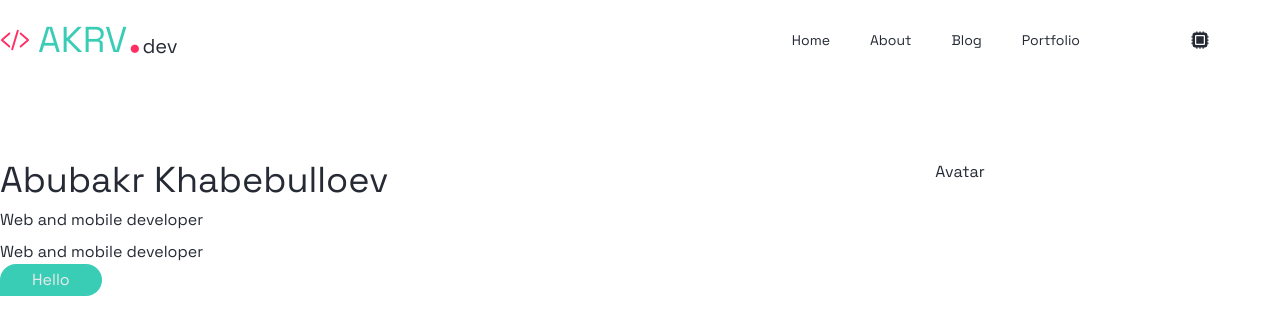
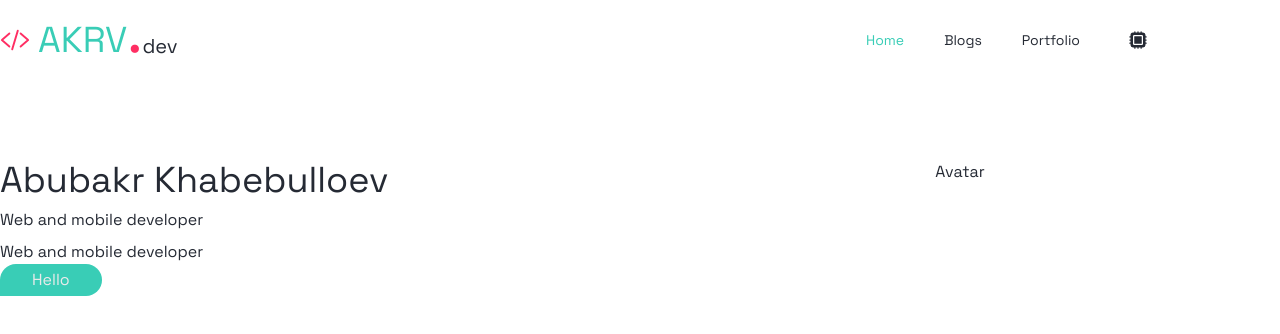
Before and after one commit to akrv7591/portfolio-web, a React (Create React App) app: page / in a window 1280 px wide. Shown: the top 334 px of the page. Built offline with nearby package versions, Linux system fonts and the light colour scheme.

Commit message:
Routes updated

```diff
--- a/src/components/IconButton.tsx
+++ b/src/components/IconButton.tsx
@@ -8,7 +8,7 @@ const IconButton = ({ children, ...divAttributes }: Props) => {
   return (
     <div
       {...divAttributes}
-      className="rounded-full hover:bg-opacity-10 hover:bg-slate-500 cursor-pointer p-2  flex items-center justify-center overflow-hidden focus-visible:bg-red-700"
+      className="rounded-full min-w-3 hover:bg-opacity-10 hover:bg-slate-500 cursor-pointer w-9 h-9  flex items-center justify-center overflow-hidden focus-visible:bg-red-700"
     >
       {children}
     </div>
--- a/src/components/Navigation.tsx
+++ b/src/components/Navigation.tsx
@@ -16,7 +16,7 @@ const Navigation = () => {
           <NavLink
             key={navigation.id}
             to={navigation.to}
-            className={(isActive) => (isActive ? "nav-link text-primary" : "nav-link")}
+            className={({ isActive }) => (isActive ? "nav-link active" : "nav-link")}
           >
             {navigation.label}
           </NavLink>
--- a/src/constants/navigation.ts
+++ b/src/constants/navigation.ts
@@ -4,15 +4,15 @@ export const navigationList = [
     label: "Home",
     to: "/",
   },
-  {
-    id: 2,
-    label: "About",
-    to: "/about",
-  },
+  // {
+  //   id: 2,
+  //   label: "About",
+  //   to: "/about",
+  // },
   {
     id: 3,
-    label: "Blog",
-    to: "/blog",
+    label: "Blogs",
+    to: "/blogs",
   },
   {
     id: 4,
--- a/src/index.css
+++ b/src/index.css
@@ -37,6 +37,10 @@ html.dark {
   @apply dark:text-secondary hover:dark:text-primary;
 }
 
+.nav-link.active {
+  @apply text-primary;
+}
+
 .nav-link::after {
   content: "";
   height: 2px;
--- a/src/routers/ProtectedRouter.tsx
+++ b/src/routers/ProtectedRouter.tsx
@@ -1,6 +1,6 @@
 import { Route, Routes } from "react-router-dom";
-import Home from "../views/Home";
-import NotFound from "../views/NotFound";
+import Home from "../views/public/Home";
+import NotFound from "../views/common/NotFound";
 
 const ProtectedRouter = () => {
   return (
--- a/src/routers/PublicRouter.tsx
+++ b/src/routers/PublicRouter.tsx
@@ -1,11 +1,12 @@
-import { Route, Routes } from "react-router-dom";
-import Home from "../views/Home";
+import { Outlet } from "react-router-dom";
+import Header from "../components/Header";
 
 const PublicRouter = () => {
   return (
-    <Routes>
-      <Route index element={<Home />} />
-    </Routes>
+    <div>
+      <Header />
+      <Outlet />
+    </div>
   );
 };
 
--- a/src/routers/RootRouter.tsx
+++ b/src/routers/RootRouter.tsx
@@ -1,16 +1,21 @@
 import { BrowserRouter, Route, Routes } from "react-router-dom";
-import Home from "../views/Home";
-
-import "animate.css";
 import PublicRouter from "./PublicRouter";
 import ProtectedRouter from "./ProtectedRouter";
-import NotFound from "../views/NotFound";
+import NotFound from "../views/common/NotFound";
+import "animate.css";
+import Home from "../views/public/Home";
+import Blogs from "../views/public/Blogs";
+import Portfolio from "../views/public/Portfolio";
 
 const RootRouter = () => {
   return (
     <BrowserRouter>
       <Routes>
-        <Route path="/" element={<PublicRouter />} />
+        <Route path="/" element={<PublicRouter />}>
+          <Route index element={<Home />} />
+          <Route path="blogs" element={<Blogs />} />
+          <Route path="portfolio" element={<Portfolio />} />
+        </Route>
         <Route path="admin/*" element={<ProtectedRouter />} />
         <Route path="*" element={<NotFound />} />
       </Routes>
--- a/src/views/Home.tsx
+++ /dev/null
@@ -1,27 +0,0 @@
-import Button from "../components/Button";
-import Header from "../components/Header";
-import Text from "../components/Text";
-
-const Home = () => {
-  return (
-    <div>
-      <Header />
-      <div className="container mx-auto">
-        <div className="flex flex-col md:flex-row mt-20">
-          <div className="flex flex-1 justify-center flex-col">
-            <Text className="text-4xl">Abubakr Khabebulloev</Text>
-            <Text className="text-md mt-2">Web and mobile developer</Text>
-            <Text className="text-md mt-2">Web and mobile developer</Text>
-
-            <Button>Hello</Button>
-          </div>
-          <div className="flex flex-1 justify-center">
-            <Text>Avatar</Text>
-          </div>
-        </div>
-      </div>
-    </div>
-  );
-};
-
-export default Home;
--- a/src/views/NotFound.tsx
+++ b/src/views/common/NotFound.tsx
@@ -1,8 +1,7 @@
 import Lottie from "lottie-react";
 import { Link } from "react-router-dom";
-import * as NotFound404 from "../assets/lottie/404.json";
-import Button from "../components/Button";
-import Text from "../components/Text";
+import * as NotFound404 from "../../assets/lottie/404.json";
+import Text from "../../components/Text";
 
 const NotFound = () => {
   return (
--- /dev/null
+++ b/src/views/public/Blogs.tsx
@@ -0,0 +1,13 @@
+import Text from "../../components/Text";
+
+type Props = {};
+
+const Blogs = ({}: Props) => {
+  return (
+    <div>
+      <Text>Blogs</Text>
+    </div>
+  );
+};
+
+export default Blogs;
--- /dev/null
+++ b/src/views/public/Home.tsx
@@ -0,0 +1,24 @@
+import Button from "../../components/Button";
+import Header from "../../components/Header";
+import Text from "../../components/Text";
+
+const Home = () => {
+  return (
+    <div className="container mx-auto">
+      <div className="flex flex-col md:flex-row mt-20">
+        <div className="flex flex-1 justify-center flex-col">
+          <Text className="text-4xl">Abubakr Khabebulloev</Text>
+          <Text className="text-md mt-2">Web and mobile developer</Text>
+          <Text className="text-md mt-2">Web and mobile developer</Text>
+
+          <Button>Hello</Button>
+        </div>
+        <div className="flex flex-1 justify-center">
+          <Text>Avatar</Text>
+        </div>
+      </div>
+    </div>
+  );
+};
+
+export default Home;
--- /dev/null
+++ b/src/views/public/Portfolio.tsx
@@ -0,0 +1,13 @@
+import Text from "../../components/Text";
+
+type Props = {};
+
+const Portfolio = ({}: Props) => {
+  return (
+    <div>
+      <Text>Portfolio</Text>
+    </div>
+  );
+};
+
+export default Portfolio;
```
